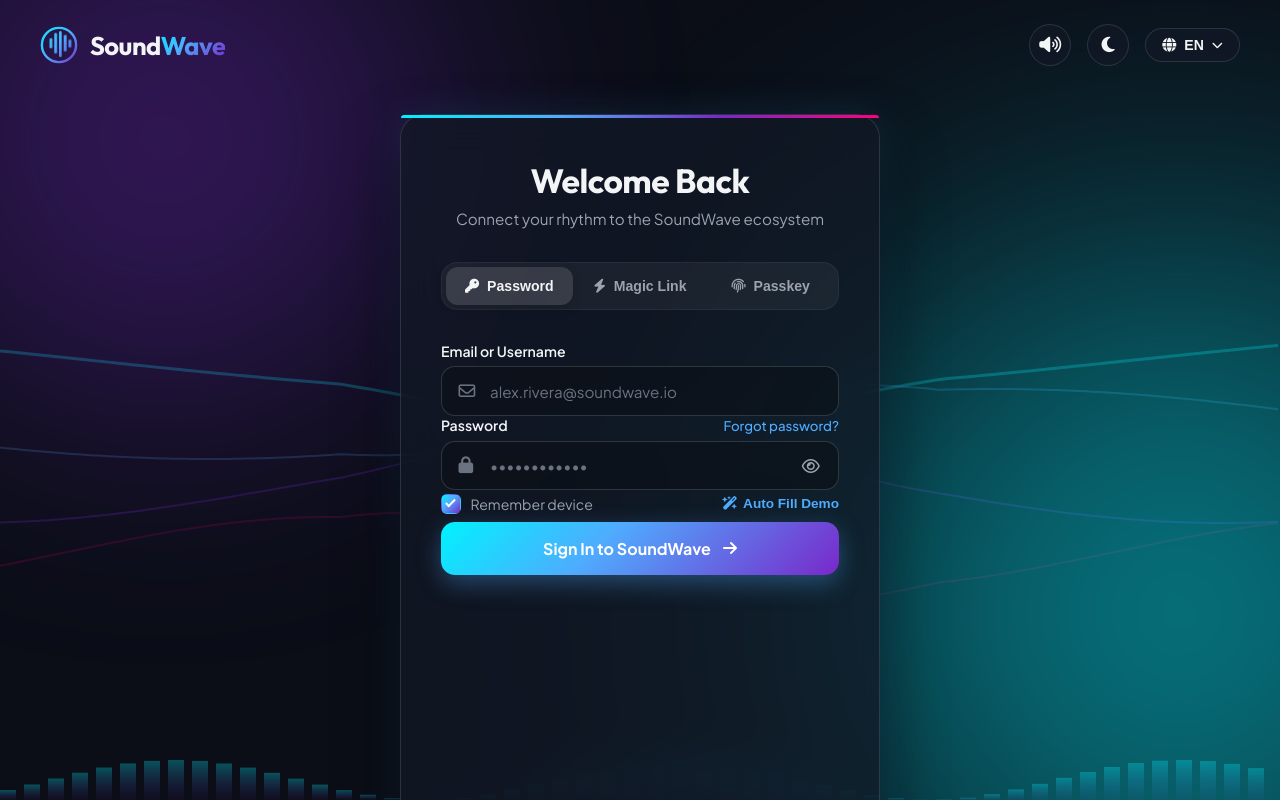
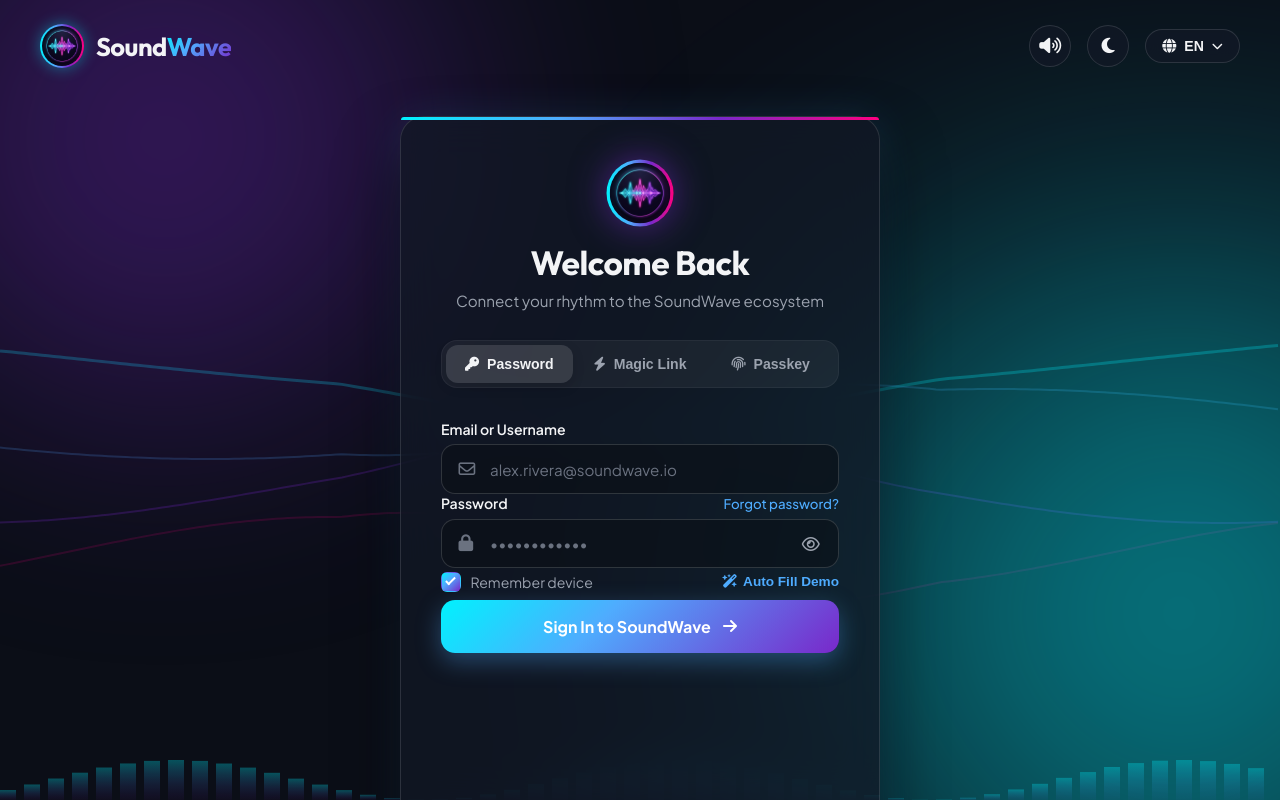
Before and after one commit to Ujwal8156v/SoundWave.Login.io, a plain HTML site: page index.html in a window 1280 px wide. Drawn offline with Linux system fonts and the light colour scheme.

Commit message:
Add new futuristic glowing neon SoundWave brand logo asset to header, auth card, and music player

```diff
--- a/index.html
+++ b/index.html
@@ -32,21 +32,7 @@
   <header class="app-header">
     <div class="brand">
       <div class="logo-wrapper">
-        <svg class="soundwave-icon" viewBox="0 0 40 40" fill="none" xmlns="http://www.w3.org/2000/svg" aria-hidden="true">
-          <circle cx="20" cy="20" r="18" stroke="url(#logo-grad)" stroke-width="2.5" />
-          <rect x="10" y="15" width="3" height="10" rx="1.5" fill="url(#logo-grad)" class="wave-bar b1" />
-          <rect x="15" y="10" width="3" height="20" rx="1.5" fill="url(#logo-grad)" class="wave-bar b2" />
-          <rect x="20" y="7" width="3" height="26" rx="1.5" fill="url(#logo-grad)" class="wave-bar b3" />
-          <rect x="25" y="12" width="3" height="16" rx="1.5" fill="url(#logo-grad)" class="wave-bar b4" />
-          <rect x="30" y="16" width="3" height="8" rx="1.5" fill="url(#logo-grad)" class="wave-bar b5" />
-          <defs>
-            <linearGradient id="logo-grad" x1="0" y1="0" x2="40" y2="40" gradientUnits="userSpaceOnUse">
-              <stop stop-color="#00F2FE" />
-              <stop offset="0.5" stop-color="#4FACFE" />
-              <stop offset="1" stop-color="#7928CA" />
-            </linearGradient>
-          </defs>
-        </svg>
+        <img src="assets/logo.jpg" alt="SoundWave Logo" class="brand-logo-img" />
       </div>
       <span class="brand-title">Sound<span class="brand-highlight">Wave</span></span>
     </div>
@@ -95,6 +81,9 @@
 
       <!-- Card Header -->
       <div class="card-header">
+        <div class="card-logo-badge">
+          <img src="assets/logo.jpg" alt="SoundWave Brand Icon" class="card-logo-img" />
+        </div>
         <h1 id="form-title" class="card-title">Welcome Back</h1>
         <p id="form-subtitle" class="card-subtitle">Connect your rhythm to the SoundWave ecosystem</p>
       </div>
@@ -324,7 +313,7 @@
       <div class="dash-header">
         <div class="user-profile">
           <div class="avatar-glow">
-            <img src="https://images.unsplash.com/photo-1534528741775-53994a69daeb?auto=format&fit=crop&w=150&q=80" alt="User Avatar" class="user-avatar" id="user-avatar-img" />
+            <img src="assets/logo.jpg" alt="User Avatar" class="user-avatar" id="user-avatar-img" />
             <span class="online-indicator"></span>
           </div>
           <div class="user-details">
@@ -342,7 +331,7 @@
       <div class="player-widget">
         <div class="now-playing">
           <div class="album-art">
-            <i class="fa-solid fa-compact-disc vinyl-spin"></i>
+            <img src="assets/logo.jpg" alt="Album Cover Logo" class="album-logo-img" />
           </div>
           <div class="track-info">
             <span class="now-label">NOW STREAMING</span>
--- a/style.css
+++ b/style.css
@@ -200,29 +200,21 @@ body.embedded-mode .main-wrapper {
 }
 
 .logo-wrapper {
-  width: 38px;
-  height: 38px;
+  width: 44px;
+  height: 44px;
   display: flex;
   align-items: center;
   justify-content: center;
+  border-radius: 50%;
+  background: var(--grad-neon);
+  padding: 2px;
+  box-shadow: 0 0 15px rgba(0, 242, 254, 0.4);
 }
-.soundwave-icon {
+.brand-logo-img {
   width: 100%;
   height: 100%;
-}
-.wave-bar {
-  transform-origin: bottom;
-  animation: logoWave 1.6s infinite ease-in-out alternate;
-}
-.b1 { animation-delay: 0.1s; }
-.b2 { animation-delay: 0.3s; }
-.b3 { animation-delay: 0.5s; }
-.b4 { animation-delay: 0.2s; }
-.b5 { animation-delay: 0.4s; }
-
-@keyframes logoWave {
-  0% { transform: scaleY(0.4); }
-  100% { transform: scaleY(1.1); }
+  border-radius: 50%;
+  object-fit: cover;
 }
 
 .brand-title {
@@ -373,11 +365,34 @@ body.embedded-mode .main-wrapper {
   border-top-right-radius: var(--radius-lg);
 }
 
-/* Card Header */
+/* Card Header & Brand Logo Badge */
 .card-header {
   text-align: center;
-  margin-bottom: 2rem;
+  margin-bottom: 1.75rem;
 }
+
+.card-logo-badge {
+  width: 64px;
+  height: 64px;
+  margin: 0 auto 1rem;
+  border-radius: 50%;
+  padding: 3px;
+  background: var(--grad-neon);
+  box-shadow: 0 0 25px rgba(0, 242, 254, 0.4);
+  animation: logoPulse 4s infinite alternate;
+}
+.card-logo-img {
+  width: 100%;
+  height: 100%;
+  border-radius: 50%;
+  object-fit: cover;
+}
+
+@keyframes logoPulse {
+  0% { transform: scale(1); box-shadow: 0 0 20px rgba(0, 242, 254, 0.3); }
+  100% { transform: scale(1.05); box-shadow: 0 0 35px rgba(121, 40, 202, 0.6); }
+}
+
 .card-title {
   font-family: var(--font-display);
   font-size: 2.1rem;
@@ -1013,15 +1028,19 @@ body.embedded-mode .main-wrapper {
   width: 56px;
   height: 56px;
   border-radius: 14px;
+  padding: 2px;
   background: var(--grad-primary);
   display: flex;
   align-items: center;
   justify-content: center;
-  color: white;
-  font-size: 1.8rem;
+  overflow: hidden;
 }
-.vinyl-spin {
-  animation: rotateVinyl 4s linear infinite;
+.album-logo-img {
+  width: 100%;
+  height: 100%;
+  border-radius: 12px;
+  object-fit: cover;
+  animation: rotateVinyl 8s linear infinite;
 }
 @keyframes rotateVinyl {
   to { transform: rotate(360deg); }
```
Also changed, not shown: assets/logo.jpg (added).
